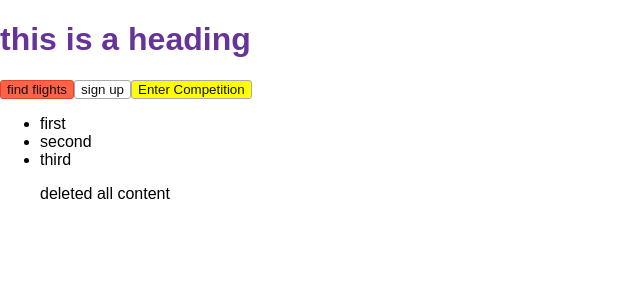
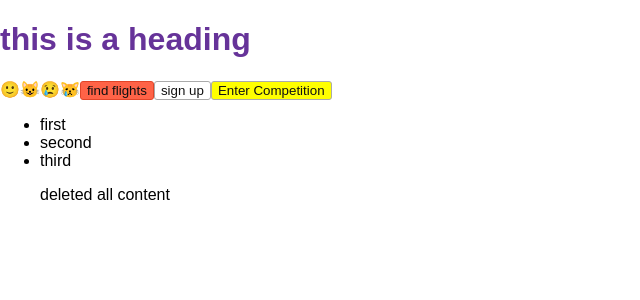
Before and after one commit to developingAlex/react-flight-booking, a React (Create React App) app: page / in a window 1280 px wide. Shown: the top 300 px of the page, without its empty margins (0-640 px from the left). Built offline with nearby package versions, Linux system fonts and the light colour scheme.

Commit message:
Add new component Emoji.js

```diff
--- a/src/App.js
+++ b/src/App.js
@@ -1,6 +1,7 @@
 import React, { Component } from 'react';
 import logo from './logo.svg';
 import Button from './components/Buttons';
+import Emoji from './components/Emoji';
 import './App.css';
 
 class App extends Component {
@@ -8,6 +9,10 @@ class App extends Component {
     return (
       <div className="App">
         <h1> this is a heading </h1>
+        < Emoji />
+        < Emoji cat />
+        < Emoji sad />
+        < Emoji cat sad />
         <Button title='find flights' primary />
         <Button title='sign up' />
         <Button title='Enter Competition' magic />
--- /dev/null
+++ b/src/components/Emoji.js
@@ -0,0 +1,32 @@
+import React from 'react'
+
+function Emoji ( {
+  sad = false,
+  cat = false
+}) {
+    let text = '🐱'
+    if (cat) {
+      if (sad){
+        text = '😿'
+      }
+      else{
+        text = '😺'
+      }
+    }
+    else{
+      if (sad){
+        text = '😢'
+      }
+      else{
+        text = '🙂'
+      }
+    }
+
+    return(
+      <span>
+        { text }
+      </span>
+    )
+  }
+
+export default Emoji
--- a/src/index.js
+++ b/src/index.js
@@ -2,7 +2,6 @@ import React from 'react';
 import ReactDOM from 'react-dom';
 import './index.css';
 import App from './App';
-import Button from './components/Buttons';
 import registerServiceWorker from './registerServiceWorker';
 
 ReactDOM.render(<App />, document.getElementById('root'));
```
Also changed, not shown: 1 other file (tests, documents, lock files or other folders).
